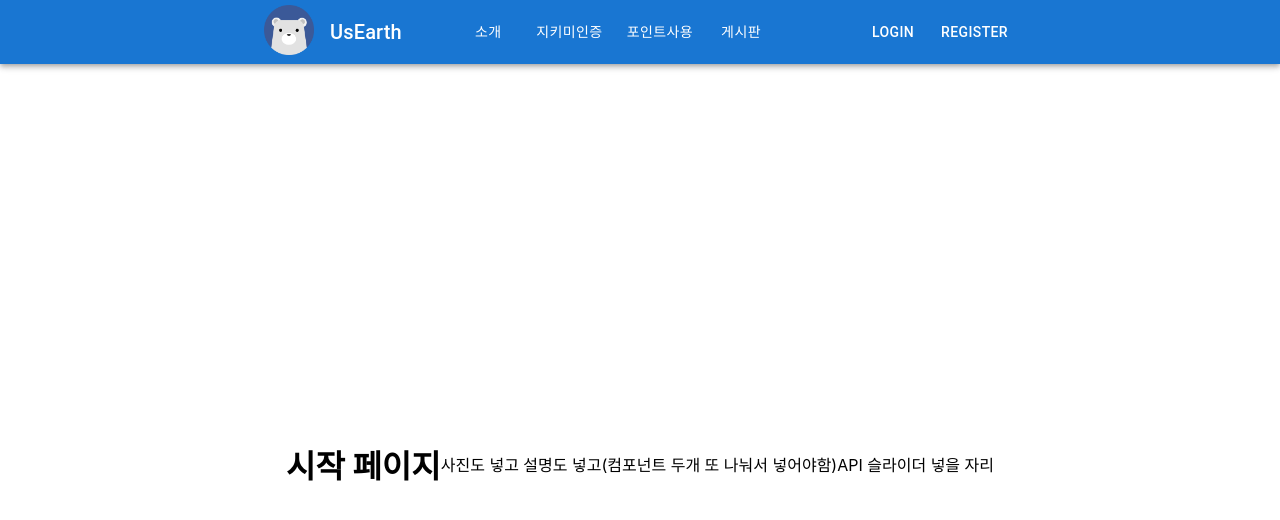
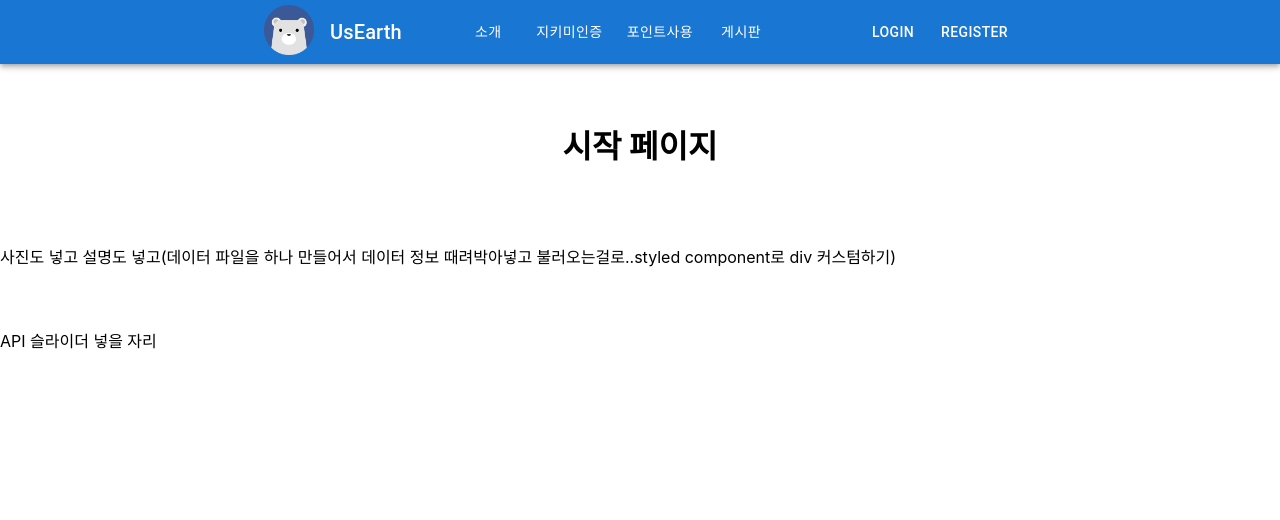
Before and after one commit to jsoyun/BUYMESUSHI-team, a React (Create React App) app in the folder client/: page / in a window 1280 px wide. Shown: the top 520 px of the page. Built offline with nearby package versions, Linux system fonts and the light colour scheme; no server answers.

Commit message:
첫화면용 component 구성

```diff
--- a/client/src/components/views/LandingPage/LandingPage.js
+++ b/client/src/components/views/LandingPage/LandingPage.js
@@ -27,20 +27,25 @@ const LandingPage = (props) => {
 
 
     return (
+        <>
             <div
                 style={{
                     display: 'flex',
                     justifyContent: 'center',
                     alignItems: 'center',
                     width: '100%',
-                height: '100vh',
+                    height: '20vh',
                 }}
             >
                 <h1>시작 페이지</h1>
+            </div>
+            <br />
             <SliderPage />
             <br />
+            <br />
+            <br />
             <ApiPage />
-        </div>
+        </>
     );
 };
 
--- a/client/src/components/views/SliderPage/SliderPage.js
+++ b/client/src/components/views/SliderPage/SliderPage.js
@@ -7,7 +7,7 @@
 import React from "react";
 
 const SliderPage = () => {
-  return <div>사진도 넣고 설명도 넣고(컴포넌트 두개 또 나눠서 넣어야함) </div>;
+  return <div>사진도 넣고 설명도 넣고(데이터 파일을 하나 만들어서 데이터 정보 때려박아넣고 불러오는걸로..styled component로 div 커스텀하기) </div>;
 };
 
 export default SliderPage;
```
Lines whose indentation alone changed are shown as unchanged.
